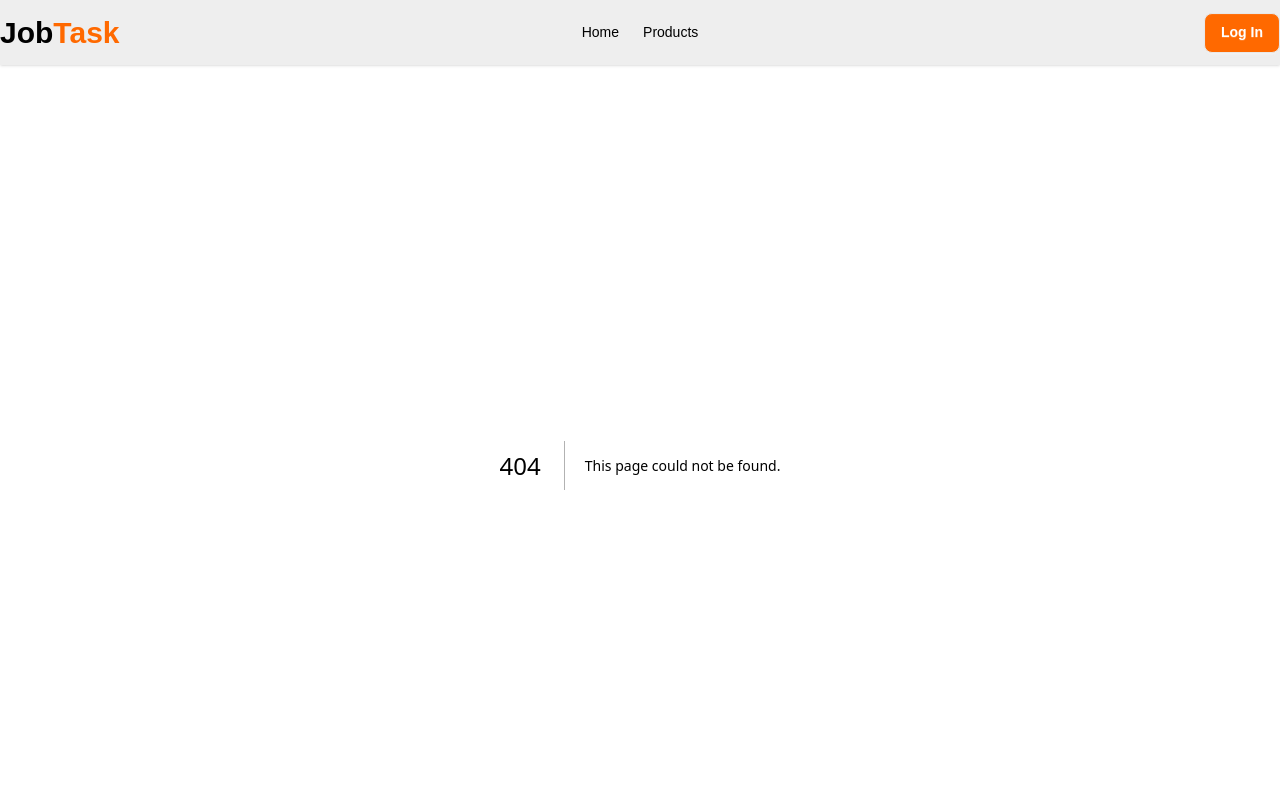
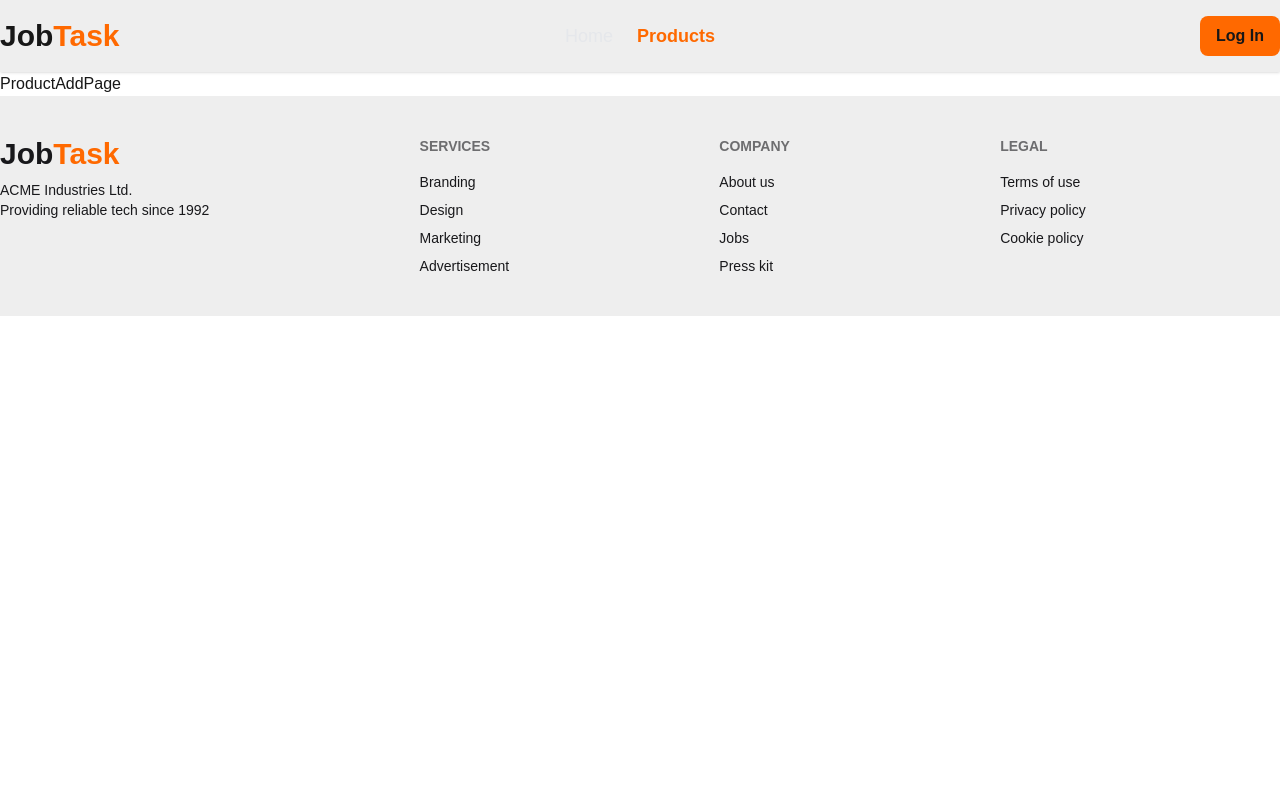
Before and after one commit to Captain-Kanak/job-task, a Next.js app: page /products/add in a window 1280 px wide. Before the commit this address had no page. Shown: the top 800 px of the page. Built offline with nearby package versions, Linux system fonts and the light colour scheme.

Commit message:
add featured products & details page

```diff
--- /dev/null
+++ b/src/app/components/FeaturedProducts.jsx
@@ -0,0 +1,43 @@
+import React from "react";
+import ProductCard from "./ProductCard";
+import Link from "next/link";
+
+export default async function FeaturedProducts() {
+  const res = await fetch("http://localhost:3000/api/items", {
+    cache: "no-store", // ensure fresh data in Next.js
+  });
+  const data = await res.json();
+  const firstEight = data.slice(0, 8);
+
+  return (
+    <div className="py-12 bg-gray-50">
+      <div className="max-w-7xl mx-auto px-4 lg:px-0">
+        {/* Section Title */}
+        <div className="max-w-3xl mx-auto text-center mb-10">
+          <h3 className="text-3xl lg:text-4xl font-extrabold text-gray-800">
+            Featured <span className="text-orange-500">Products</span>
+          </h3>
+          <p className="text-gray-600 mt-2">
+            Discover our top picks of high-quality products, handpicked just for
+            you.
+          </p>
+        </div>
+
+        {/* Products Grid */}
+        <div className="grid gap-4 lg:gap-6 sm:grid-cols-2 lg:grid-cols-4">
+          {firstEight.map((product) => (
+            <ProductCard key={product._id} product={product} />
+          ))}
+        </div>
+
+        <div className="flex items-center justify-center mt-8">
+          <Link href={"/products"}>
+            <button className="bg-orange-500 py-2 px-4 rounded-lg cursor-pointer hover:bg-orange-600 transition-all duration-200">
+              All Products
+            </button>
+          </Link>
+        </div>
+      </div>
+    </div>
+  );
+}
--- /dev/null
+++ b/src/app/components/ProductCard.jsx
@@ -0,0 +1,31 @@
+import Link from "next/link";
+import React from "react";
+
+export default function ProductCard({ product }) {
+  const { _id, brand, name, image, price } = product;
+
+  return (
+    <div className="bg-white shadow-md rounded-2xl overflow-hidden border border-gray-200 hover:shadow-lg transition duration-300">
+      {/* Product Image */}
+      <div className="relative">
+        <img src={image} alt={name} className="w-full h-48 object-cover" />
+        <span className="absolute top-2 left-2 bg-orange-500 text-white text-xs font-semibold px-2 py-1 rounded">
+          {brand}
+        </span>
+      </div>
+
+      {/* Content */}
+      <div className="p-4">
+        <h3 className="text-lg font-semibold text-gray-800">{name}</h3>
+        <p className="text-orange-500 font-bold text-xl mt-2">${price}</p>
+
+        {/* Button */}
+        <Link href={`/products/${_id}`}>
+          <button className="mt-4 w-full bg-orange-500 hover:bg-orange-600 text-white py-2 px-4 rounded-lg font-medium transition duration-300 cursor-pointer">
+            View Details
+          </button>
+        </Link>
+      </div>
+    </div>
+  );
+}
--- a/src/app/page.js
+++ b/src/app/page.js
@@ -1,10 +1,12 @@
 import Image from "next/image";
 import HeroSection from "./components/HeroSection";
+import FeaturedProducts from "./components/FeaturedProducts";
 
 export default function Home() {
   return (
     <div>
       <HeroSection/>
+      <FeaturedProducts/>
     </div>
   );
 }
--- /dev/null
+++ b/src/app/products/[id]/page.jsx
@@ -0,0 +1,61 @@
+import React from "react";
+
+export default async function ProductDetailsPage({ params }) {
+  const id = (await params).id;
+  const res = await fetch(`http://localhost:3000/api/items/${id}`, {
+    cache: "no-store", // ensures fresh data
+  });
+  const product = await res.json();
+
+  return (
+    <div className="max-w-7xl mx-auto px-4 lg:px-0 py-12">
+      <div className="grid grid-cols-1 lg:grid-cols-2 gap-10 items-start">
+        {/* Product Image */}
+        <div className="bg-white shadow-md rounded-2xl overflow-hidden">
+          <img
+            src={product.image}
+            alt={product.name}
+            className="w-full h-96 object-cover"
+          />
+        </div>
+
+        {/* Product Details */}
+        <div className="space-y-6">
+          {/* Title & Brand */}
+          <div>
+            <h1 className="text-3xl font-bold">{product.name}</h1>
+            <p className="text-orange-500 font-semibold mt-2">
+              {product.brand}
+            </p>
+          </div>
+
+          {/* Price */}
+          <div>
+            <p className="text-2xl font-bold text-orange-500">
+              ${product.price}
+            </p>
+          </div>
+
+          {/* Description */}
+          <div>
+            <h3 className="text-lg font-semibold mb-2">Description</h3>
+            <p className="leading-relaxed">
+              {product.description ||
+                "No description available for this product."}
+            </p>
+          </div>
+
+          {/* Actions */}
+          <div className="flex flex-col sm:flex-row gap-4">
+            <button className="flex-1 bg-orange-500 hover:bg-orange-600 text-white py-3 rounded-lg font-medium transition duration-300 cursor-pointer">
+              Add to Cart
+            </button>
+            <button className="flex-1 border border-orange-500 text-orange-500 hover:bg-orange-50 py-3 rounded-lg font-medium transition duration-300 cursor-pointer">
+              Buy Now
+            </button>
+          </div>
+        </div>
+      </div>
+    </div>
+  );
+}
--- /dev/null
+++ b/src/app/products/add/components/ProductAddForm.jsx
@@ -0,0 +1,7 @@
+import React from 'react'
+
+export default function ProductAddForm() {
+  return (
+    <div>ProductAddForm</div>
+  )
+}
--- /dev/null
+++ b/src/app/products/add/page.jsx
@@ -0,0 +1,7 @@
+import React from 'react'
+
+export default function ProductAddPage() {
+  return (
+    <div>ProductAddPage</div>
+  )
+}
--- a/src/app/products/page.jsx
+++ b/src/app/products/page.jsx
@@ -1,7 +1,8 @@
-import React from 'react'
+import React from "react";
 
-export default function ProductsPage() {
-  return (
-    <div>ProductsPage</div>
-  )
+export default async function ProductsPage() {
+  const res = await fetch("http://localhost:3000/api/items");
+  const data = await res.json();
+
+  return <div>{data.length}</div>;
 }
--- a/src/components/Logo.jsx
+++ b/src/components/Logo.jsx
@@ -3,7 +3,7 @@ import React from "react";
 export default function Logo() {
   return (
     <div>
-      <h3 className="text-2xl lg:text-3xl font-bold">
+      <h3 className="text-3xl lg:text-3xl font-bold">
         Job<span className="text-orange-500">Task</span>
       </h3>
     </div>
--- a/src/components/Navbar.jsx
+++ b/src/components/Navbar.jsx
@@ -1,15 +1,35 @@
+"use client";
 import Link from "next/link";
 import React from "react";
 import Logo from "./Logo";
+import { usePathname } from "next/navigation";
 
 export default function Navbar() {
+  const pathname = usePathname();
+
   const links = (
     <>
       <li>
-        <Link href={"/"}>Home</Link>
+        <Link
+          href="/"
+          className={`${
+            pathname === "/" ? "text-orange-500 font-semibold" : "text-gray-200"
+          } hover:text-orange-500 transition-colors text-lg`}
+        >
+          Home
+        </Link>
       </li>
       <li>
-        <Link href={"/products"}>Products</Link>
+        <Link
+          href="/products"
+          className={`${
+            pathname.startsWith("/products")
+              ? "text-orange-500 font-semibold"
+              : "text-gray-200"
+          } hover:text-orange-500 transition-colors text-lg`}
+        >
+          Products
+        </Link>
       </li>
     </>
   );
@@ -27,34 +47,31 @@ export default function Navbar() {
                 viewBox="0 0 24 24"
                 stroke="currentColor"
               >
-                {" "}
                 <path
                   strokeLinecap="round"
                   strokeLinejoin="round"
                   strokeWidth="2"
                   d="M4 6h16M4 12h8m-8 6h16"
-                />{" "}
+                />
               </svg>
             </div>
             <ul
               tabIndex={0}
-              className="menu menu-sm dropdown-content bg-base-100 rounded-box z-1 mt-3 w-52 p-2 shadow"
+              className="menu menu-sm dropdown-content bg-base-100 rounded-box z-10 mt-3 w-52 p-2 shadow"
             >
               {links}
             </ul>
           </div>
-          <div>
-            <Link href={"/"}>
-              <Logo />
-            </Link>
-          </div>
+          <Link href="/">
+            <Logo />
+          </Link>
         </div>
         <div className="navbar-center hidden lg:flex">
           <ul className="menu menu-horizontal px-1">{links}</ul>
         </div>
         <div className="navbar-end">
-          <Link href={"/login"}>
-            <button className="w-full btn bg-orange-500 text-white rounded-lg font-bold">
+          <Link href="/login">
+            <button className="bg-orange-500 py-2 px-4 rounded-lg cursor-pointer hover:bg-orange-600 transition-all duration-200 font-semibold">
               Log In
             </button>
           </Link>
```
